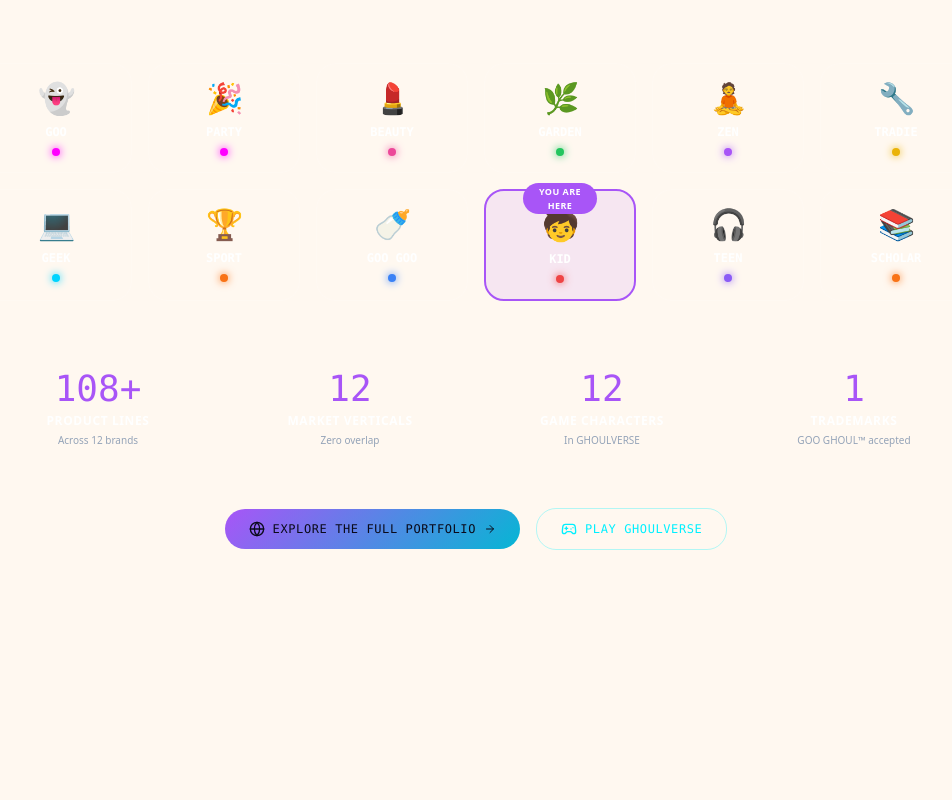
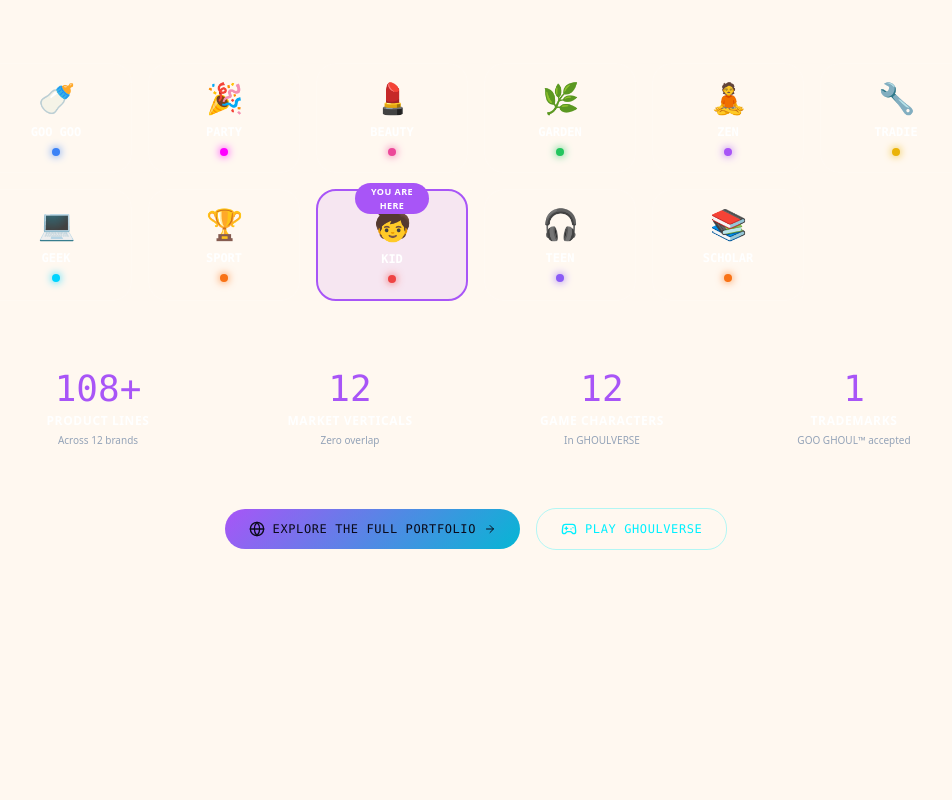
Before and after one commit to Ghoulverse/KidGhoul, a React (Vite) app: page / in a window 1280 px wide. Shown: the part 2420-3220 px from the top of the page, without its empty margins (164-1116 px from the left). Built offline with nearby package versions, Linux system fonts and the light colour scheme.

Commit message:
fix: replace generic mascot with Kid Ghoul themed PNG; fix cross-links to GOO GOO and TEEN

```diff
--- a/src/data/ghoul.config.ts
+++ b/src/data/ghoul.config.ts
@@ -178,12 +178,12 @@ export const config: GhoulConfig = {
       live: true,
     },
     {
-      id: "goo",
-      name: "GOO GHOUL",
-      domain: "https://www.ghoulverse.com/ghouls/goo/",
-      icon: "👻",
-      color: "#ff00ff",
-      realm: "The Goo Dimension",
+      id: "googoo",
+      name: "GOO GOO",
+      domain: "https://www.googooghoul.com",
+      icon: "🍼",
+      color: "#3b82f6",
+      realm: "The Nursery",
       live: true,
     },
     {
@@ -250,15 +250,6 @@ export const config: GhoulConfig = {
       live: false,
     },
     {
-      id: "googoo",
-      name: "GOO GOO",
-      domain: "https://www.ghoulverse.com/ghouls/googoo/",
-      icon: "🍼",
-      color: "#3b82f6",
-      realm: "The Nursery",
-      live: false,
-    },
-    {
       id: "kid",
       name: "KID GHOUL",
       domain: "https://www.kidghoul.com",
@@ -270,11 +261,11 @@ export const config: GhoulConfig = {
     {
       id: "teen",
       name: "TEEN GHOUL",
-      domain: "https://www.ghoulverse.com/ghouls/teen/",
+      domain: "https://www.teenghoul.com",
       icon: "🎧",
       color: "#8b5cf6",
       realm: "The Hangout",
-      live: false,
+      live: true,
     },
     {
       id: "scholar",
```
Also changed, not shown: public/ghoul_mascot.png.
